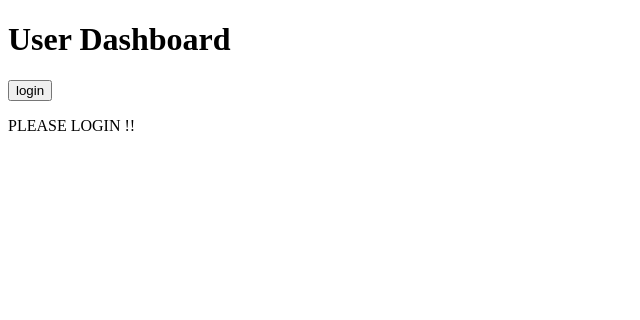
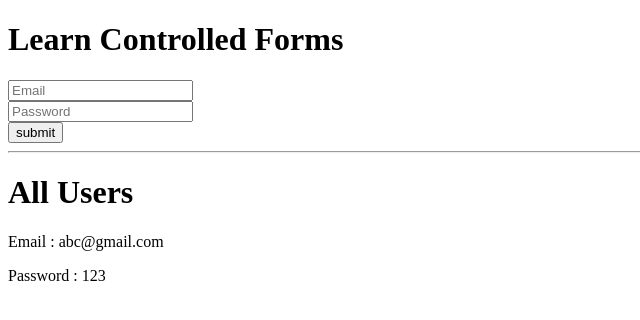
Before and after one commit to Sarvesh-1999/React-5PM-M3, a React (Vite) app: page / in a window 1280 px wide. Shown: the top 320 px of the page, without its empty margins (0-640 px from the left). Built offline with nearby package versions, Linux system fonts and the light colour scheme.

Commit message:
controlled forms

```diff
--- a/src/App.jsx
+++ b/src/App.jsx
@@ -10,6 +10,7 @@ import Context1 from "./allTopics/06_context/Context1";
 import ParentComp from "./allTopics/06_context/ParentComp";
 import ParentX from "./allTopics/07_childrenProps/ParentX";
 import Dashboard from "./allTopics/06_context/Dashboard"
+import ControlledForms1 from "./allTopics/08_forms/ControlledForms1";
 function App() {
   return (
     <>
@@ -23,7 +24,8 @@ function App() {
       {/* <DrillingParent/> */}
       {/* <Context1 /> */}
       {/* <ParentX/> */}
-      <Dashboard/>
+      {/* <Dashboard/> */}
+      <ControlledForms1/>
     </>
   );
 }
--- /dev/null
+++ b/src/allTopics/08_forms/ControlledForms1.jsx
@@ -0,0 +1,73 @@
+import { useState } from "react";
+
+const ControlledForms1 = () => {
+  const [emailInput, setEmailInput] = useState("");
+  const [passwordInput, setPasswordInput] = useState("");
+  const [allUsers, setAllUsers] = useState([
+    { email: "abc@gmail.com", password: "123" },
+  ]);
+
+  function handleEmail(e) {
+    setEmailInput(e.target.value);
+  }
+
+  function handlePassword(e) {
+    setPasswordInput(e.target.value);
+  }
+
+  function handleSubmit(e) {
+    e.preventDefault();
+    let user = {
+      email: emailInput,
+      password: passwordInput,
+    };
+    console.log(user);
+
+    setAllUsers([...allUsers , user]) // store previous as well as current user
+
+    // clear input fields
+    setEmailInput("");
+    setPasswordInput("");
+  }
+
+  return (
+    <div>
+      <h1>Learn Controlled Forms </h1>
+      <form onSubmit={handleSubmit}>
+        <input
+          type="text"
+          placeholder="Email"
+          value={emailInput}
+          onChange={handleEmail}
+        />
+        <br />
+        <input
+          type="text"
+          placeholder="Password"
+          value={passwordInput}
+          onChange={handlePassword}
+        />
+        <br />
+        <button type="submit">submit</button>
+      </form>
+
+      <hr />
+
+      <h1>All Users</h1>
+
+      {allUsers.map((ele) => {
+        let { email, password } = ele;
+        return (
+          <div>
+            <p>Email : {email}</p>
+            <p>Password : {password}</p>
+          </div>
+        );
+      })}
+
+
+    </div>
+  );
+};
+
+export default ControlledForms1;
```
